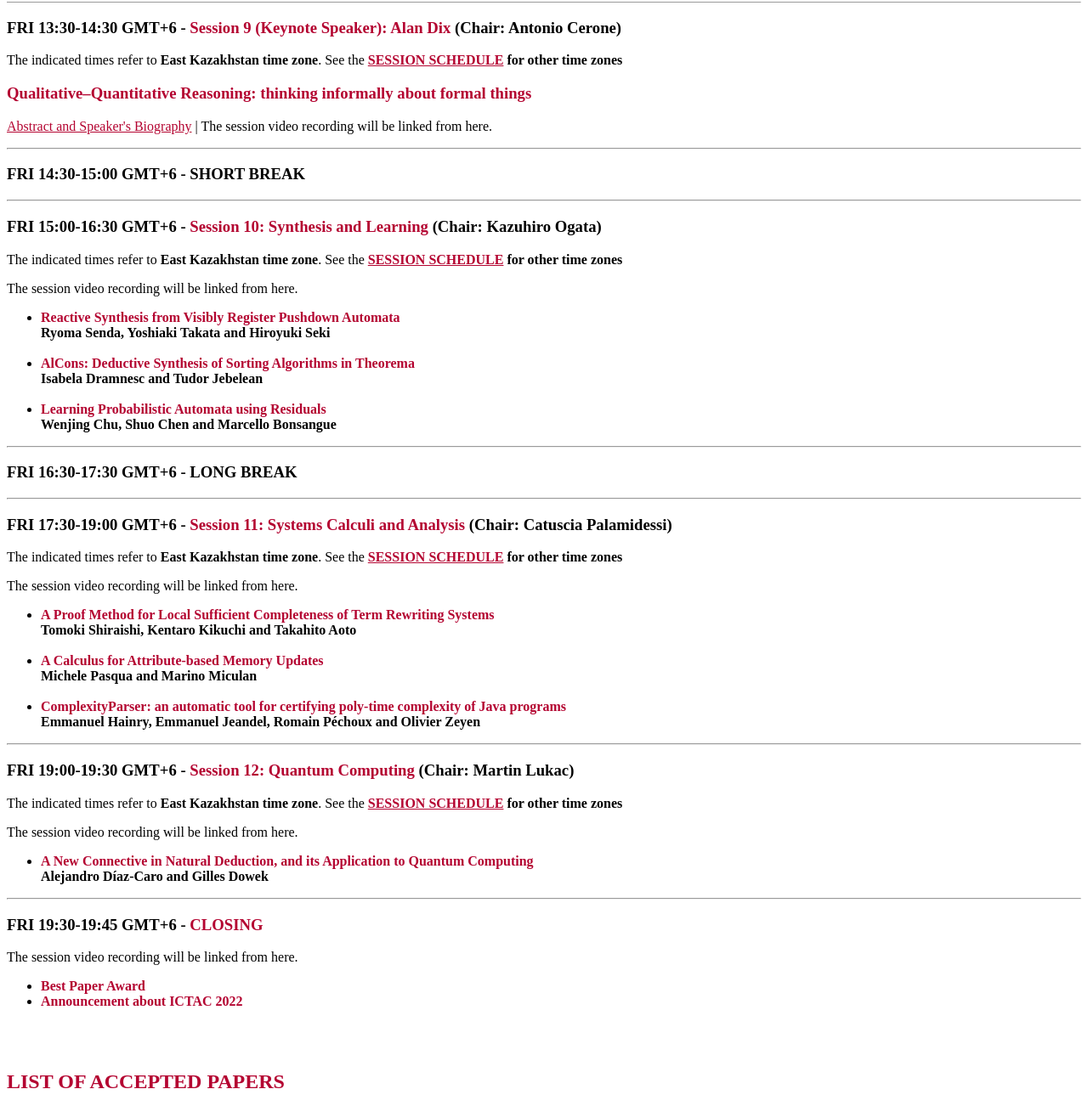
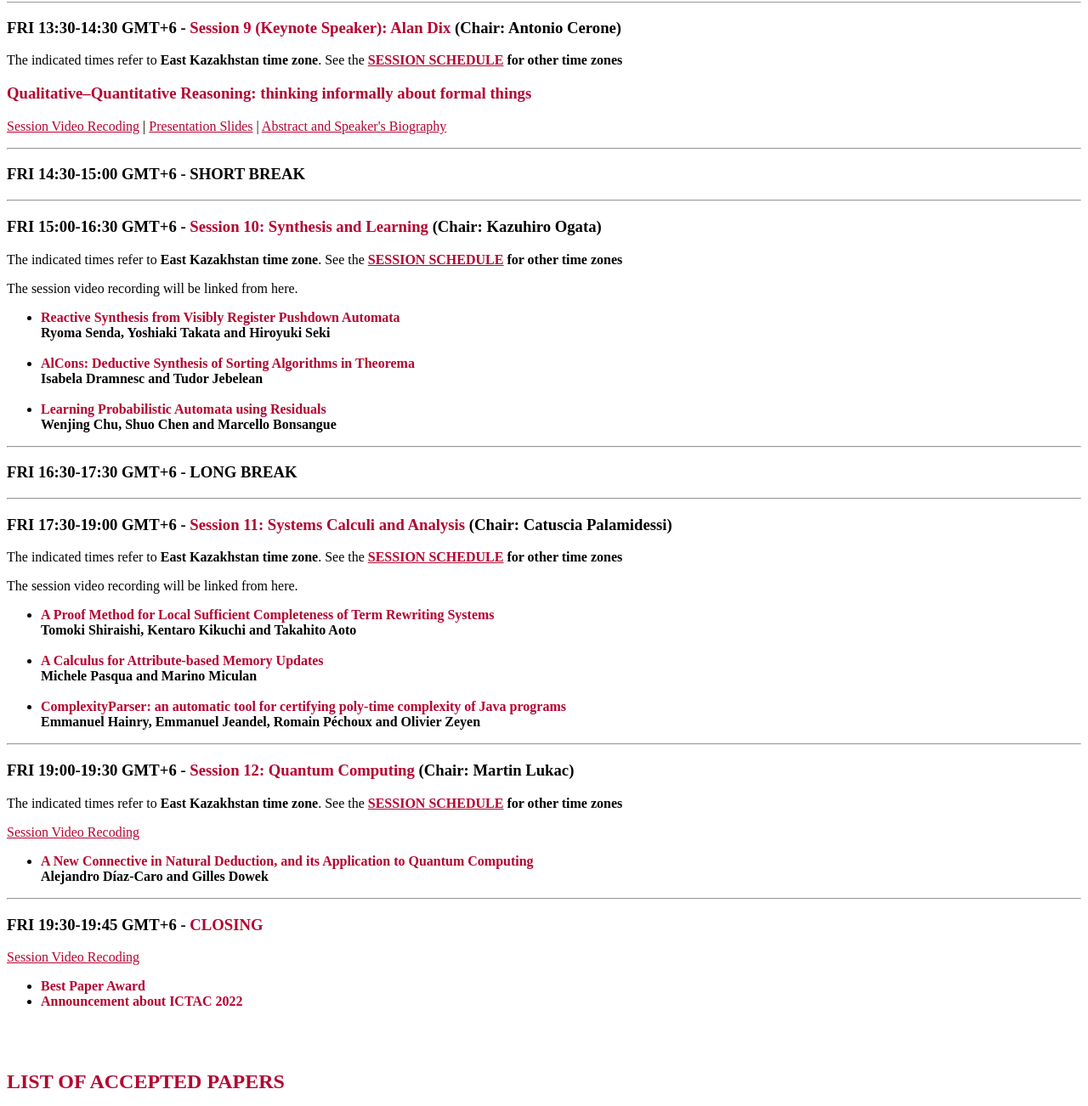
Before and after one commit to ictac2021/ictac2021.github.io, a plain HTML site: page programme.html in a window 1280 px wide. Shown: the part 4678-5980 px from the top of the page at 85% size. Drawn offline with Linux system fonts and the light colour scheme.

Commit message:
Update programme.html

```diff
--- a/programme.html
+++ b/programme.html
@@ -788,11 +788,13 @@
 			 <p class="text">The indicated times refer to <strong>East Kazakhstan time zone</strong>.
 			   See the <strong><a style="color:#B40431;" href="#SCHEDULE">SESSION SCHEDULE</a> for other time zones</strong></p>
                          <h3><a style="color:#B40431;">Qualitative–Quantitative Reasoning: thinking informally about formal things<a></h3>
-			 <p class="text">
-                           <a class="link"
-			      style="color:#B40431;"
-                              href="keynotes.html#ALAN">Abstract and Speaker's Biography</a> |
-                           The session video recording will be linked from here.</p>
+                         <p class="text"><a class="link" style="color:#B40431;"
+				            href="">Session Video Recoding</a> |
+			                 <a class="link" style="color:#B40431;"
+				            href="https://docs.google.com/presentation/d/1ZEHbll2MIY-Z9k-P9TaxUXXg91d0K33a/edit?usp=sharing&ouid=116201829359197832912&rtpof=true&sd=true">Presentation Slides</a> |
+                                         <a class="link"
+			                    style="color:#B40431;"
+                                            href="keynotes.html#ALAN">Abstract and Speaker's Biography</a></p>
                       </p>
                     </td>
                     <hr>
@@ -891,7 +893,8 @@
                          <a class="link"
 			    style="color:#B40431;"
                             href=""></a>
-                         The session video recording will be linked from here.
+                         <p class="text"><a class="link" style="color:#B40431;"
+				            href="https://drive.google.com/file/d/1E1DLQfTUg48jC325kOCNnftVgBe_k01A/view?usp=sharing">Session Video Recoding</a></p>
                       <ul class="text">
                         <li><strong><a style="color:#B40431;">A New Connective in Natural Deduction, and its Application to Quantum Computing</a><br>
 				Alejandro Díaz-Caro and Gilles Dowek</strong>
@@ -907,7 +910,8 @@
                     <td>
 		       <a name="CLOSING"></a>
 			    <h3>FRI 19:30-19:45 GMT+6 - <a style="color:#B40431;">CLOSING</a></h3>
-                         The session video recording will be linked from here.
+			       <p class="text"><a class="link" style="color:#B40431;"
+						  href="https://drive.google.com/file/d/1mEaztZV7S-Lyp38-IwWoLatjpL6ZN2fG/view?usp=sharing">Session Video Recoding</a></p>
                       <ul class="text">
                         <li><strong><a style="color:#B40431;">Best Paper Award</a></strong></li>
                         <li><strong><a style="color:#B40431;">Announcement about ICTAC 2022</a></strong></li>
```
